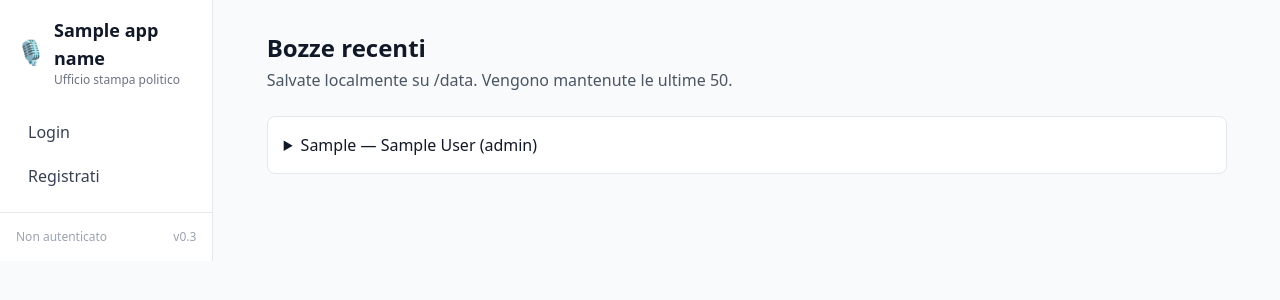
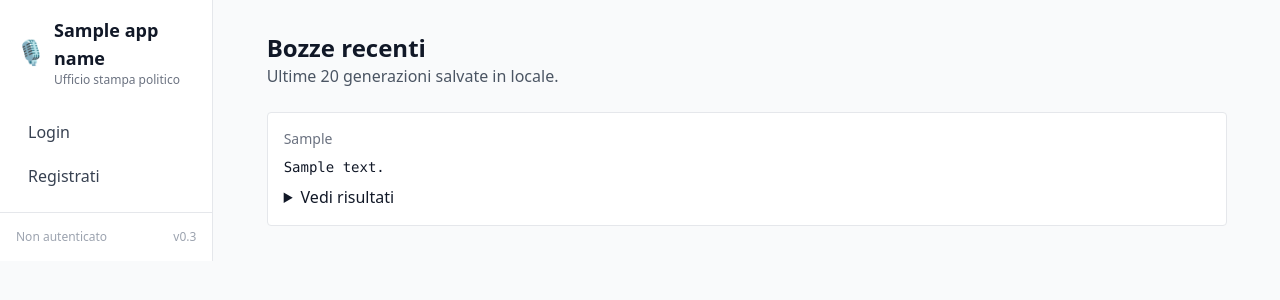
Before and after one commit to lorenzospadotto-debug/noventa-comms-app, a Python web app: template templates/drafts.html in a window 1280 px wide. Shown: the top 300 px of the page. Run offline with Jinja, Linux system fonts and the light colour scheme; the template is opened without the code that fills it: most values are stand-ins (such as "Sample title", 1, 10 or a date in 2020); some libraries are stand-ins or nearby versions.

Commit message:
Update drafts.html

```diff
--- a/templates/drafts.html
+++ b/templates/drafts.html
@@ -1,43 +1,23 @@
 {% extends "base.html" %}
 {% block content %}
 <h1 class="text-2xl font-bold">Bozze recenti</h1>
-<p class="text-gray-600 mt-1">Salvate localmente su /data. Vengono mantenute le ultime 50.</p>
+<p class="text-gray-600">Ultime 20 generazioni salvate in locale.</p>
 
-{% if drafts and drafts|length > 0 %}
 <div class="mt-6 space-y-4">
+  {% if drafts|length == 0 %}
+    <div class="p-4 border rounded bg-white text-gray-600">Nessuna bozza ancora.</div>
+  {% endif %}
   {% for d in drafts %}
-      <details class="rounded-lg border bg-white p-4">
-        <summary class="cursor-pointer font-medium">
-          {{ d.ts }} — {{ d.profile.first_name }} {{ d.profile.last_name }} ({{ d.profile.role }})
-        </summary>
-        <div class="mt-3 grid md:grid-cols-2 gap-4">
-          <div>
-            <div class="text-sm text-gray-500">Input</div>
-            <pre class="mt-1 text-sm whitespace-pre-wrap">{{ d.input.text }}</pre>
-            {% if d.input.url %}<div class="mt-2 text-sm"><strong>URL:</strong> {{ d.input.url }}</div>{% endif %}
-          </div>
-          <div>
-            <div class="text-sm text-gray-500">Risultati</div>
-            {% for ch, content in d.results.items() %}
-              <div class="mt-2">
-                <div class="font-semibold">{{ ch }}</div>
-                {% if ch == "Social" and content is iterable and content is not string %}
-                  <ol class="list-decimal ml-5">
-                    {% for p in content %}<li class="text-sm"><pre class="whitespace-pre-wrap">{{ p }}</pre></li>{% endfor %}
-                  </ol>
-                {% elif ch == "Social" %}
-                  <pre class="text-sm whitespace-pre-wrap">{{ content }}</pre>
-                {% else %}
-                  <div class="prose max-w-none">{{ content | safe }}</div>
+    <div class="p-4 border rounded bg-white">
+      <div class="text-sm text-gray-500">{{ d.ts }}</div>
+      <pre class="mt-2 text-sm whitespace-pre-wrap">{{ d.input.text }}</pre>
+      {% if d.results %}
+        <details class="mt-2">
+          <summary class="cursor-pointer">Vedi risultati</summary>
+          <pre class="mt-2 text-sm whitespace-pre-wrap">{{ d.results | tojson(indent=2) }}</pre>
+        </details>
       {% endif %}
     </div>
   {% endfor %}
 </div>
-        </div>
-      </details>
-    {% endfor %}
-  </div>
-{% else %}
-  <div class="mt-6 p-4 rounded-lg border bg-white text-gray-600">Nessuna bozza salvata ancora.</div>
-{% endif %}
 {% endblock %}
```
Lines whose indentation alone changed are shown as unchanged.
